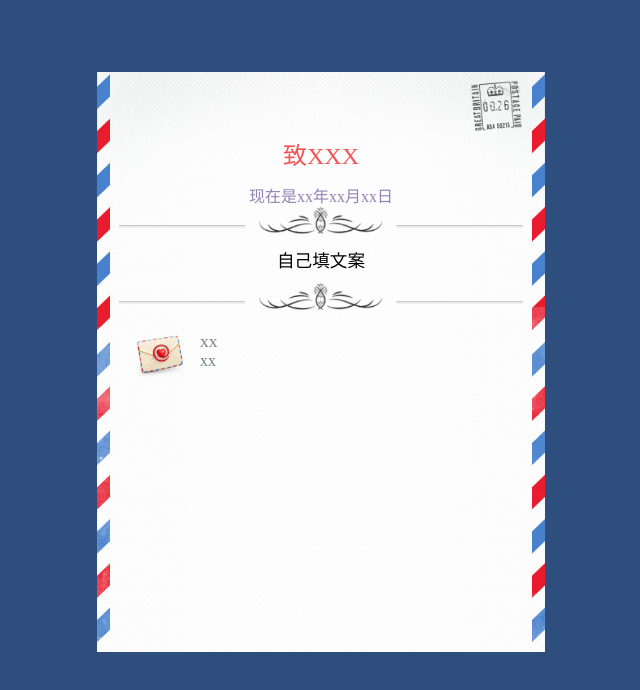
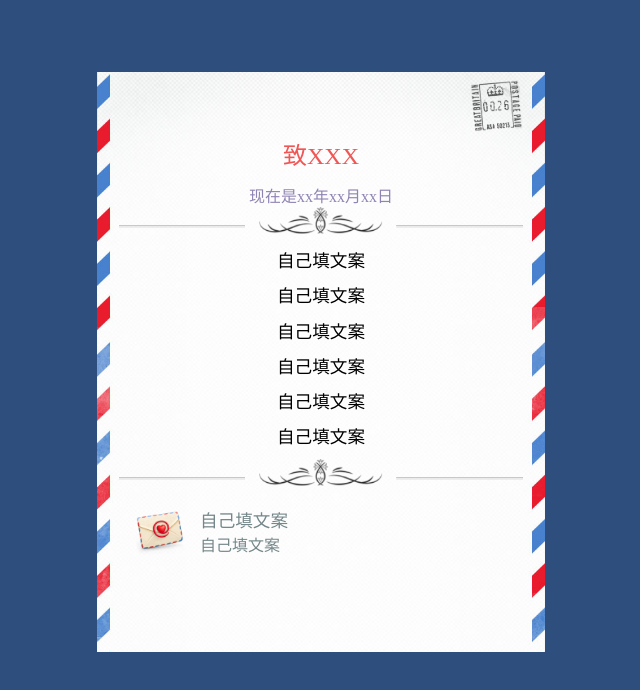
Before and after one commit to ahengqing/ces, a plain HTML site: page CS/index.html in a window 1280 px wide. Shown: the whole page, without its empty margins (319-959 px from the left). Drawn offline with Linux system fonts and the light colour scheme.

Commit message:
index.html

```diff
--- a/CS/index.html
+++ b/CS/index.html
@@ -21,6 +21,11 @@
 				<img src="img/design.png">
 			</div>
 			<p>自己填文案 </p>
+			<p>自己填文案 </p>
+			<p>自己填文案 </p>
+			<p>自己填文案 </p>
+			<p>自己填文案 </p>
+			<p>自己填文案 </p>
 			<div class="design">
 				<img src="img/design.png">
 			</div>
@@ -29,8 +34,8 @@
 					<img src="img/tlg.png">
 				</div>
 				<div class="tlg-text">
-					<h3>xx  </h3>
-					<h4>xx  </h4>
+					<h3>自己填文案  </h3>
+					<h4>自己填文案  </h4>
 				</div>
 				<div class="clear"> </div>
 			</div>
```
